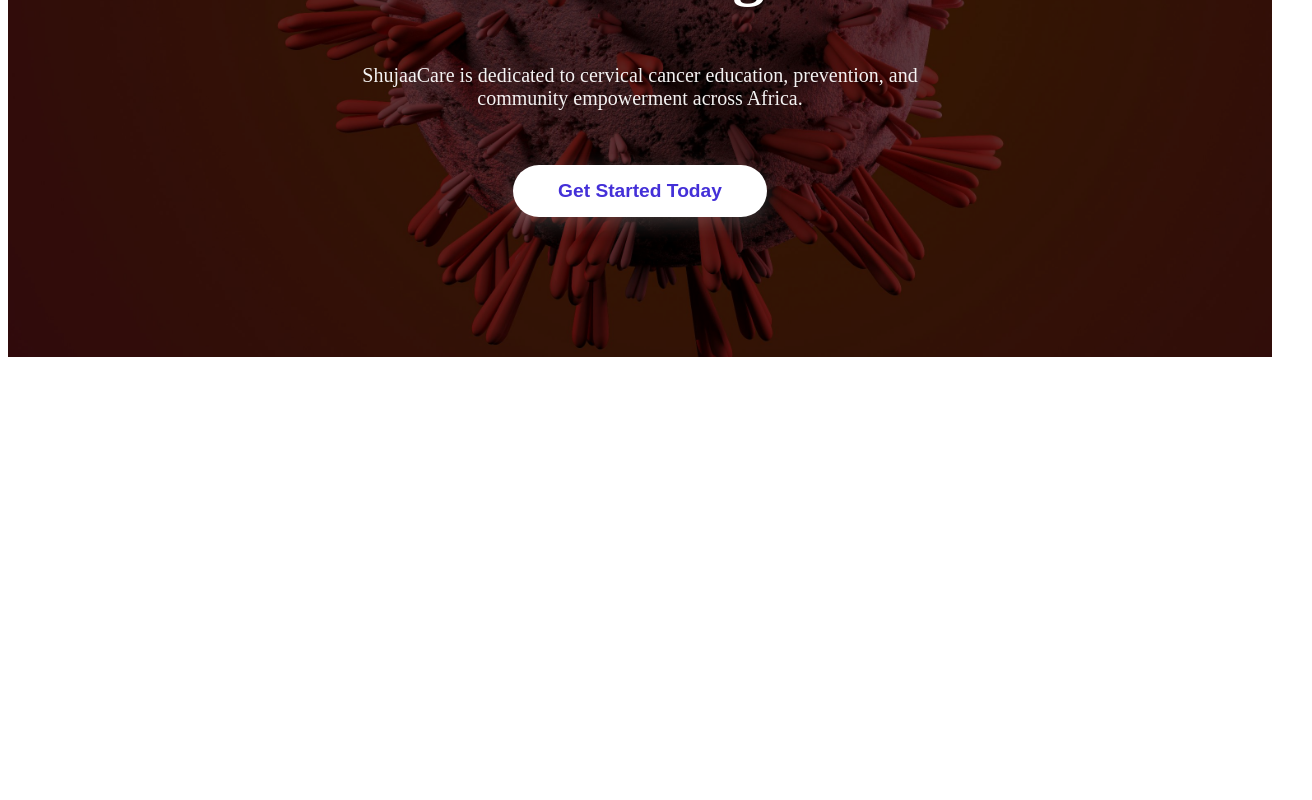
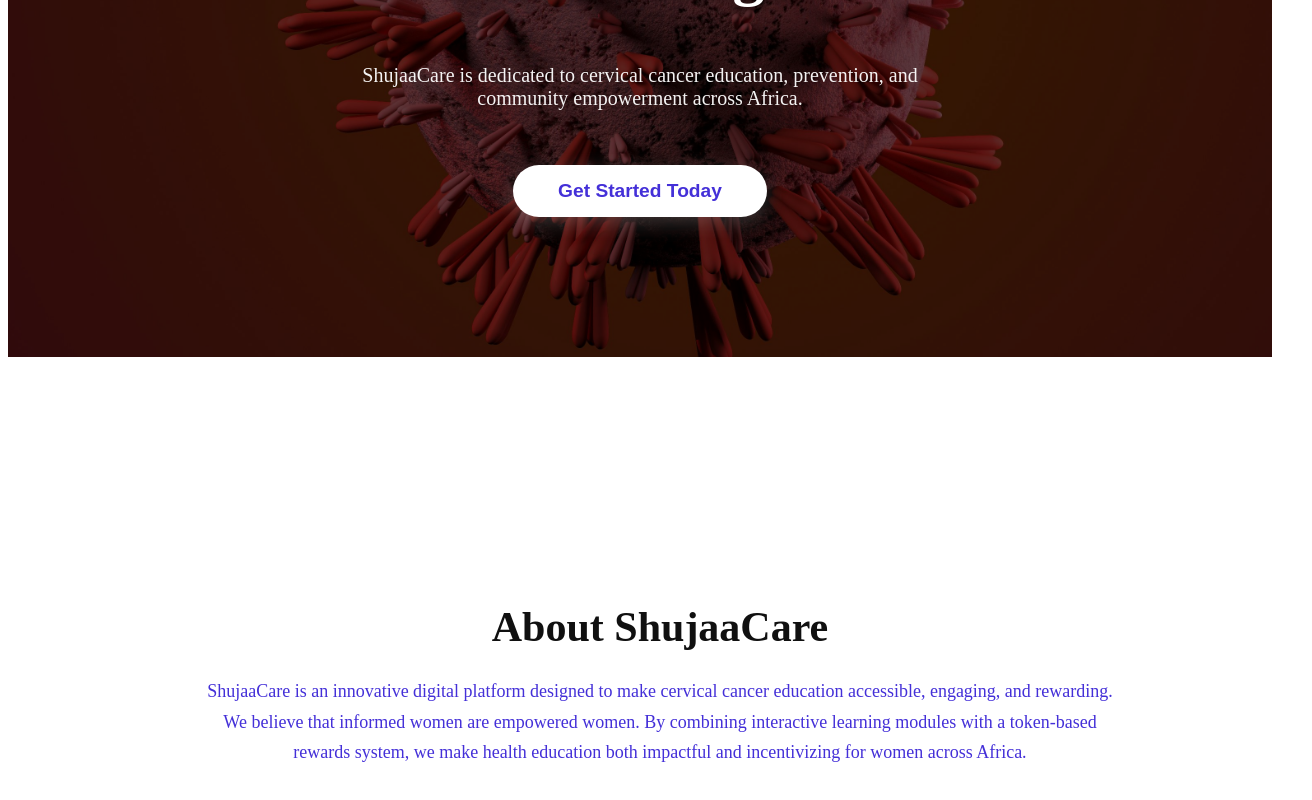
Before and after one commit to CrissyDev/Shujaacare-Education, an Angular app: page / in a window 1280 px wide. Shown: the part 434-1234 px from the top of the page, 1312 px wide, since content can reach past the window. Before the commit the page ends 800 px from the top, so only its background shows below. Built offline with nearby package versions, Linux system fonts and the light colour scheme.

Commit message:
2 pages done

```diff
--- a/src/app/app.routes.ts
+++ b/src/app/app.routes.ts
@@ -8,5 +8,5 @@
   { path: '', component: Home, title: 'Home' },
   { path: 'sign-up', component: SignUp, title: 'Sign Up' },
   { path: 'sign-in', component: SignIn, title: 'Sign In' },
-  { path: 'about', component: About, title: 'About' },
+
 ];
--- a/src/app/components/hero/hero.html
+++ b/src/app/components/hero/hero.html
@@ -10,3 +10,4 @@
   <button class="cta-btn" (click)="goToSignup()">Get Started Today</button>
 </div>
 </section>
+<app-about></app-about>
--- a/src/app/components/hero/hero.ts
+++ b/src/app/components/hero/hero.ts
@@ -1,9 +1,13 @@
+import { CommonModule } from '@angular/common';
 import { Component } from '@angular/core';
 import { Router } from '@angular/router';
+import { About } from '../about/about';
+
 
 @Component({
   selector: 'app-hero',
   standalone: true,
+  imports: [CommonModule, About],
   templateUrl: './hero.html',
   styleUrl: './hero.css',
 })
```
